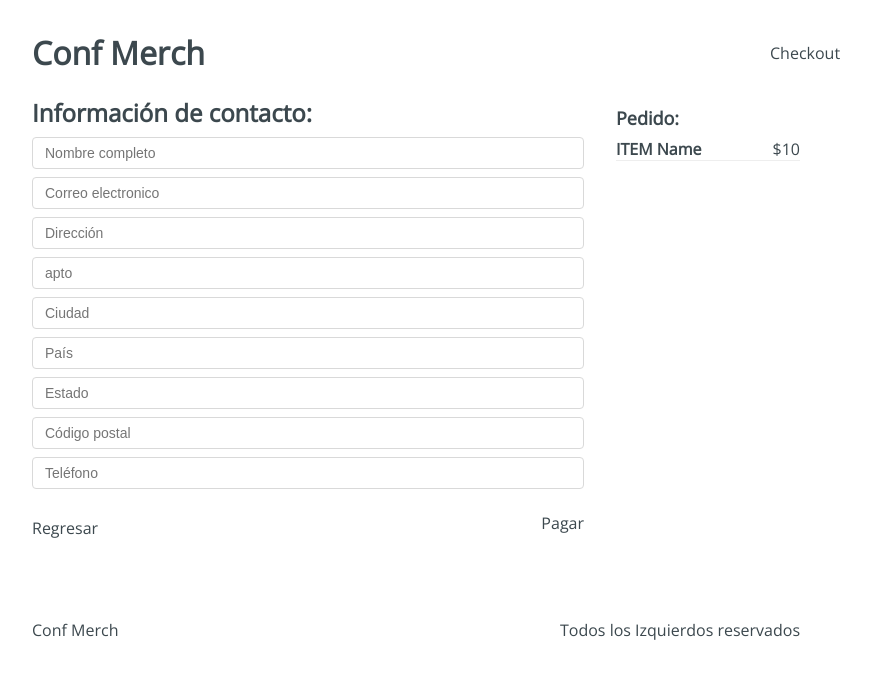
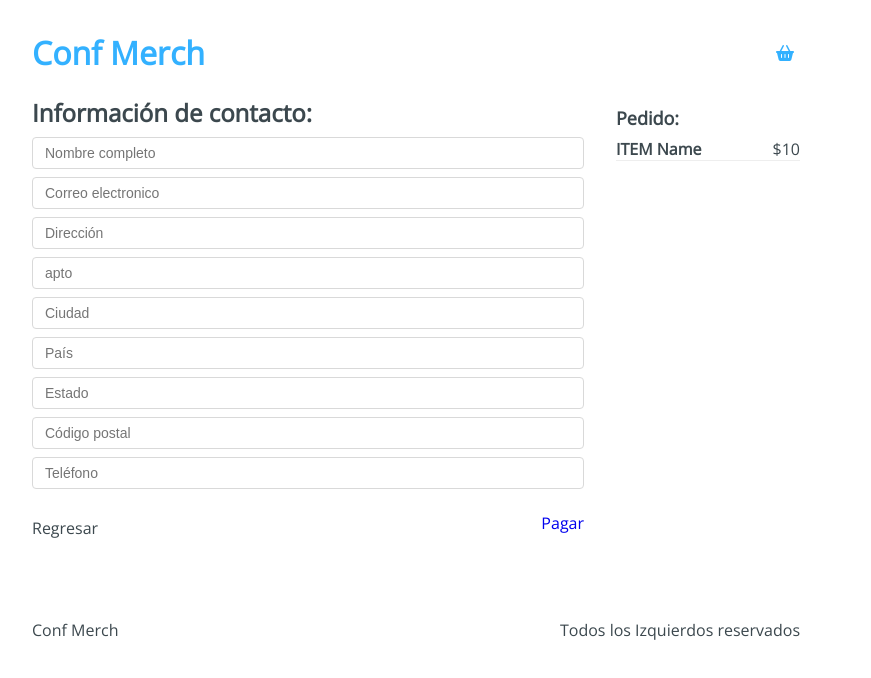
Before and after one commit to gonpineiro/profesional-react-hook-2020-conf-merch, a React app: page /checkout/information in a window 1280 px wide. Shown: the top 678 px of the page, without its empty margins (224-1095 px from the left). Built offline with nearby package versions, Linux system fonts and the light colour scheme.

Commit message:
Link y fas

```diff
--- a/public/index.html
+++ b/public/index.html
@@ -3,7 +3,8 @@
 <head>
     <meta charset="UTF-8">
     <meta name="viewport" content="width=device-width, initial-scale=1.0">
-    <title>Document</title>
+    <title>Conf Merch</title>
+    <script src="https://kit.fontawesome.com/0dcb821f31.js" crossorigin="anonymous"></script>
 </head>
 <body>
     <div id="app"></div>
--- a/src/Components/Header.jsx
+++ b/src/Components/Header.jsx
@@ -1,10 +1,17 @@
 import React from 'react';
+import { Link } from 'react-router-dom';
 import '../styles/components/Header.css';
 
 const Header = () => (
   <div className="Header">
-    <h1 className="Header-tittle">Conf Merch</h1>
-    <div className="Header-checkout">Checkout</div>
+    <h1 className="Header-tittle">
+      <Link to="/">Conf Merch</Link>
+    </h1>
+    <div className="Header-checkout">
+      <Link to="/checkout">
+        <i className="fas fa-shopping-basket" />
+      </Link>
+    </div>
   </div>
 );
 
--- a/src/containers/Checkout.jsx
+++ b/src/containers/Checkout.jsx
@@ -1,4 +1,5 @@
 import React from 'react';
+import { Link } from 'react-router-dom';
 import '../styles/components/Checkout.css';
 
 const Checkout = () => (
@@ -10,12 +11,16 @@
           <h4>ITEM name</h4>
           <span>$10</span>
         </div>
-        <button type="button">Eliminar</button>
+        <button type="button">
+          <i className="fas fa-trash-alt" />
+        </button>
       </div>
     </div>
     <div className="Checkout-sidebar">
       <h3>Precio Total: $10</h3>
-      <button type="button">Continuar pedido</button>
+      <Link to="/checkout/information">
+        <button type="button">Continuar pedido</button>
+      </Link>
     </div>
   </div>
 );
--- a/src/containers/Information.jsx
+++ b/src/containers/Information.jsx
@@ -1,4 +1,5 @@
 import React from 'react';
+import { Link } from 'react-router-dom';
 import '../styles/components/Information.css';
 
 const Information = () => (
@@ -22,7 +23,9 @@
       </div>
       <div className="Information-buttons">
         <div className="Information-back">Regresar</div>
-        <div className="Information-next">Pagar</div>
+        <div className="Information-next">
+          <Link to="/checkout/payment">Pagar</Link>
+        </div>
       </div>
     </div>
     <div className="Information-sidebar">
```
